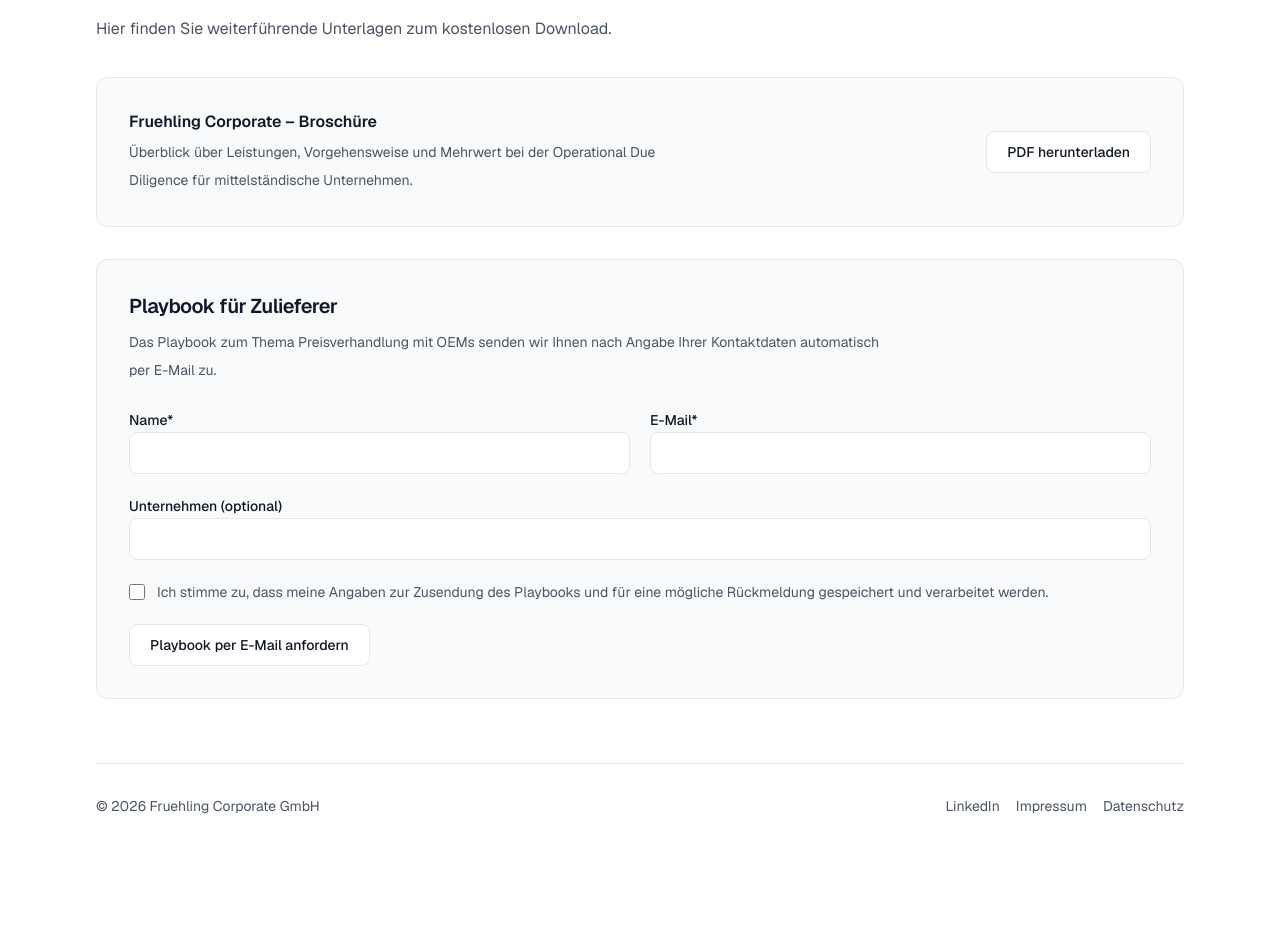
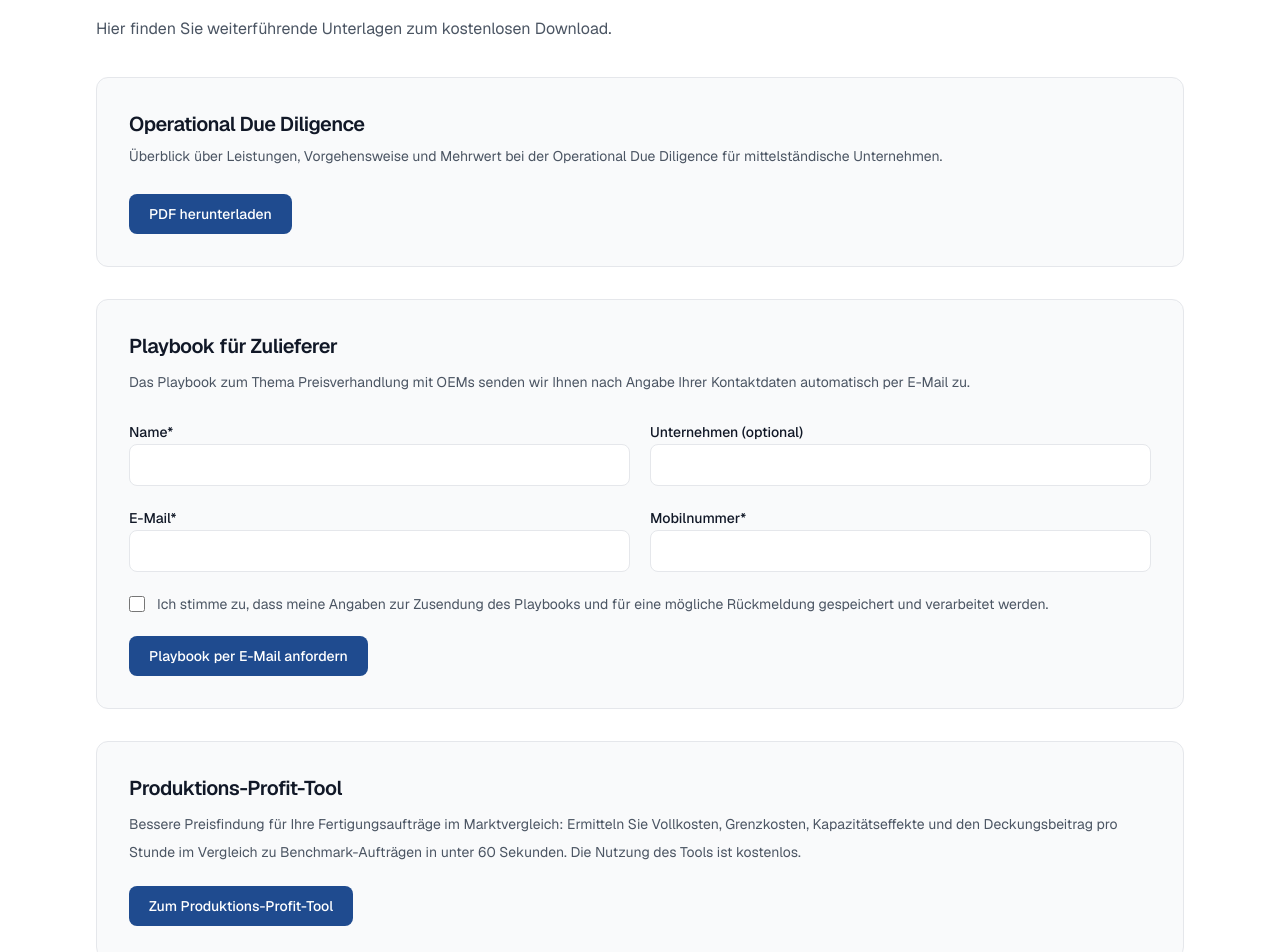
Before and after one commit to carlfruehling/fruehling-corporate, a Next.js app: page /downloads in a window 1280 px wide. Shown: the part 200-1152 px from the top of the page. Before the commit the page ends 1048 px from the top, so only its background shows below. Built offline with nearby package versions, Linux system fonts and the light colour scheme.

Commit message:
Downloads page: unify buttons, fix form layout, restore descriptions, remove text wrapping

```diff
--- a/src/app/about/page.tsx
+++ b/src/app/about/page.tsx
@@ -3,11 +3,11 @@ import Image from "next/image";
 import Link from "next/link";
 
 export const metadata: Metadata = {
-  title: "Über Carl Fruehling | Expertise in Operational Due Diligence",
+  title: "Über Carl Frühling | Expertise in Operational Due Diligence",
   description:
-    "Carl Fruehling: Hintergrund, Erfahrung und Spezialisierung auf Operational Due Diligence für mittelständische Unternehmen.",
+    "Carl Frühling: Hintergrund, Erfahrung und Spezialisierung auf Operational Due Diligence für mittelständische Unternehmen.",
   keywords: [
-    "Carl Fruehling",
+    "Carl Frühling",
     "Operational Due Diligence Experte",
     "Due Diligence Berater Hamburg",
     "Mittelstand Beratung",
@@ -16,56 +16,98 @@ export const metadata: Metadata = {
     canonical: "/about",
   },
   openGraph: {
-    title: "Über Carl Fruehling | Expertise in Operational Due Diligence",
+    title: "Über Carl Frühling | Experte für Operational Due Diligence",
     description:
-      "Carl Fruehling: Hintergrund, Erfahrung und Spezialisierung auf Operational Due Diligence für mittelständische Unternehmen.",
+      "Carl Frühling: Hintergrund, Erfahrung und Spezialisierung auf Operational Due Diligence für mittelständische Unternehmen.",
     url: "https://fruehling-corporate.de/about",
   },
 };
 
 export default function AboutPage() {
   return (
-    <div className="space-y-10">
-      <header className="flex flex-col gap-8 sm:flex-row sm:items-start sm:gap-10 border-l-4 border-accent pl-6 sm:pl-8">
-        <div className="space-y-3">
-          <p className="text-sm font-medium uppercase tracking-[0.14em] text-muted-foreground">
-            Über mich
-          </p>
-          <h1 className="text-3xl font-semibold tracking-tight text-foreground sm:text-4xl">
-            Carl Fruehling
-          </h1>
-        </div>
-        <div className="shrink-0">
+    <div className="grid gap-8 lg:grid-cols-[minmax(320px,440px)_1fr] lg:items-start">
+      <aside className="lg:sticky lg:top-8">
+        <div className="overflow-hidden rounded-2xl border border-border bg-surface shadow-sm">
           <Image
             src="/Carl-Fruehling.jpg"
-            alt="Carl Fruehling"
-            width={160}
-            height={200}
-            className="rounded-xl object-cover object-top shadow-sm"
+            alt="Carl Frühling"
+            width={880}
+            height={1200}
+            className="h-auto w-full object-cover object-top"
             priority
           />
         </div>
+      </aside>
+
+      <div className="space-y-6">
+        <header className="space-y-3 border-l-4 border-accent pl-6 sm:pl-8">
+          <p className="text-sm font-medium uppercase tracking-[0.14em] text-muted-foreground">
+            Ihr Experte
+          </p>
+          <h1 className="text-3xl font-semibold tracking-tight text-foreground sm:text-4xl">
+            M.Sc. (TUM) Carl O. R. Frühling
+          </h1>
         </header>
 
         <section className="rounded-xl border border-border bg-surface p-7 sm:p-8 space-y-4">
         <h2 className="text-xl font-semibold tracking-tight text-foreground">
           Hintergrund
         </h2>
-        <p className="max-w-3xl leading-8 text-muted-foreground">
-          Platzhalter – hier kannst du deinen beruflichen Werdegang,
-          Ausbildung und relevante Stationen beschreiben.
-        </p>
+        <ul className="max-w-3xl list-disc space-y-2 pl-6 leading-8 text-muted-foreground marker:text-accent">
+          <li>Masterstudium des Maschinenbau & Managements an der Technischen Universität München</li>
+          <li>Plant Director eines Tier-1-Automobilzulieferers (&gt;300 Mitarbeitende, &gt;30 % p. a. Wachstum)</li>
+          <li>Director Global Account Management mit &gt;400 Mio. EUR Umsatzverantwortung für internationale OEMs</li>
+          <li>Mehrjährige Verantwortung auf Geschäftsleitungs-, Werk- und Kundenebene</li>
+        </ul>
         </section>
 
         <section className="rounded-xl border border-border bg-surface p-7 sm:p-8 space-y-4">
         <h2 className="text-xl font-semibold tracking-tight text-foreground">
-          Motivation
+          Kernangebote
         </h2>
-        <p className="max-w-3xl leading-8 text-muted-foreground">
-          Platzhalter – warum Due Diligence im Mittelstand, was dich dazu
-          bewogen hat und welchen Mehrwert du für deine Mandanten schaffen
-          möchtest.
-        </p>
+        <ul className="max-w-3xl list-disc space-y-2 pl-6 leading-8 text-muted-foreground marker:text-accent">
+          <li>
+            Operational Due Diligence: Identifikation operativer Risiken, Bewertung der Skalierbarkeit von Organisation,
+            Prozessen und Kapazitäten, Quantifizierung von Value-Creation-Potenzialen.
+          </li>
+          <li>
+            Externe Verhandlungsführung / Commercial Consulting: Strategische Begleitung von OEM- und
+            Key-Account-Verhandlungen, Optimierung von Margen, Risikomanagement und Prozesssteuerung in der Serienfertigung.
+          </li>
+        </ul>
+        </section>
+
+        <section className="rounded-xl border border-border bg-surface p-7 sm:p-8 space-y-4">
+        <h2 className="text-xl font-semibold tracking-tight text-foreground">
+          Arbeitsweise
+        </h2>
+        <ul className="max-w-3xl list-disc space-y-2 pl-6 leading-8 text-muted-foreground marker:text-accent">
+          <li>Operativ fundiert, KPI-gestützt, kurze Entscheidungsgrundlagen</li>
+          <li>Fokus auf umsetzbare Maßnahmen und wirtschaftliche Wirkung</li>
+          <li>Kombination von strategischer Analyse, operativer Umsetzung und Verhandlungssteuerung</li>
+        </ul>
+        </section>
+
+        <section className="rounded-xl border border-border bg-surface p-7 sm:p-8 space-y-4">
+        <h2 className="text-xl font-semibold tracking-tight text-foreground">
+          Ergebnisse
+        </h2>
+        <ul className="max-w-3xl list-disc space-y-2 pl-6 leading-8 text-muted-foreground marker:text-accent">
+          <li>Belastbare Entscheidungsgrundlagen für Investitionen und Transaktionen</li>
+          <li>Identifizierte Risiken, Engpässe und operative Red Flags</li>
+          <li>Quantifizierte Effizienz-, Kosten- und Margenpotenziale (typischerweise 10-30 %)</li>
+          <li>Verbesserte Verhandlungsergebnisse bei OEMs und Key Accounts</li>
+        </ul>
+        </section>
+
+        <section className="rounded-xl border border-border bg-surface p-7 sm:p-8 space-y-4">
+        <h2 className="text-xl font-semibold tracking-tight text-foreground">
+          Verfügbarkeit
+        </h2>
+        <ul className="max-w-3xl list-disc space-y-2 pl-6 leading-8 text-muted-foreground marker:text-accent">
+          <li>Stunden- oder tageweise, remote oder vor Ort</li>
+          <li>Industrie-, Produktions- und Automotive-Unternehmen sowie mittelständische Transaktionsziele</li>
+        </ul>
         </section>
 
         <section className="rounded-xl border border-border bg-surface p-7 sm:p-8 space-y-4">
@@ -78,10 +120,11 @@ export default function AboutPage() {
             href="/contact"
             className="font-medium text-foreground underline underline-offset-4 hover:text-muted-foreground transition"
           >
-            Schreiben Sie mir gerne.
+            <br/>Nehmen Sie Kontakt auf.
           </Link>
         </p>
         </section>
       </div>
+    </div>
   );
 }
--- a/src/app/datenschutz/page.tsx
+++ b/src/app/datenschutz/page.tsx
@@ -58,9 +58,11 @@ export default function DatenschutzPage() {
         <p className="leading-8 text-muted-foreground">
           Bei Nutzung des Kontaktformulars werden die von Ihnen eingegebenen
           Daten (Name, E-Mail-Adresse, Nachricht) zur Bearbeitung der Anfrage
-          verarbeitet. Zusätzlich werden Anfragen aus Kontakt- und
-          Downloadformular in einer Datenbank gespeichert, um Ihre Anfrage
-          nachvollziehbar zu dokumentieren und zu bearbeiten.
+          verarbeitet. Bei der Anforderung des Playbooks werden zusaetzlich
+          Name, E-Mail-Adresse, Mobilnummer und optional Unternehmensangaben
+          verarbeitet. Anfragen aus Kontakt- und Downloadformular werden in
+          einer Datenbank gespeichert, um Ihre Anfrage nachvollziehbar zu
+          dokumentieren und zu bearbeiten.
         </p>
       </section>
 
--- a/src/app/downloads/page.tsx
+++ b/src/app/downloads/page.tsx
@@ -5,29 +5,30 @@ type DownloadsPageProps = {
 };
 
 export const metadata: Metadata = {
-  title: "Downloads | Broschüre und Playbook für Zulieferer",
+  title: "Downloads und Tools | Broschüre, Playbook und Produktions-Profit-Tool",
   description:
-    "Kostenlose Downloads: Broschüre zur Operational Due Diligence und Playbook für Zulieferer zur Preisverhandlung mit OEMs.",
+    "Kostenlose Downloads und Tools: Broschüre zur Operational Due Diligence, Playbook für Zulieferer und Produktions-Profit-Tool.",
   keywords: [
     "Operational Due Diligence PDF",
     "Playbook Zulieferer OEM",
     "Preisverhandlung OEM",
     "Due Diligence Broschuere",
+    "Produktions-Profit-Tool",
   ],
   alternates: {
     canonical: "/downloads",
   },
   openGraph: {
-    title: "Downloads | Broschüre und Playbook für Zulieferer",
+    title: "Downloads und Tools | Broschüre, Playbook und Produktions-Profit-Tool",
     description:
-      "Kostenlose Downloads: Broschüre zur Operational Due Diligence und Playbook für Zulieferer zur Preisverhandlung mit OEMs.",
+      "Kostenlose Downloads und Tools: Broschüre zur Operational Due Diligence, Playbook für Zulieferer und Produktions-Profit-Tool.",
     url: "https://fruehling-corporate.de/downloads",
   },
 };
 
 const downloads = [
   {
-    title: "Fruehling Corporate – Broschüre",
+    title: "Operational Due Diligence",
     description:
       "Überblick über Leistungen, Vorgehensweise und Mehrwert bei der Operational Due Diligence für mittelständische Unternehmen.",
     href: "/Operational Due Diligence_Fruehling Corporate.pdf",
@@ -74,18 +75,20 @@ export default async function DownloadsPage({ searchParams }: DownloadsPageProps
         {downloads.map((item) => (
           <li
             key={item.href}
-            className="flex flex-col gap-4 rounded-xl border border-border bg-surface p-7 sm:flex-row sm:items-center sm:justify-between sm:p-8"
+            className="flex flex-col gap-6 rounded-xl border border-border bg-surface p-7 sm:p-8"
           >
             <div className="space-y-1">
-              <p className="font-semibold text-foreground">{item.title}</p>
-              <p className="max-w-xl text-sm leading-7 text-muted-foreground">
+              <h2 className="text-xl font-semibold tracking-tight text-foreground">
+                {item.title}
+              </h2>
+              <p className="text-sm leading-7 text-muted-foreground">
                 {item.description}
               </p>
             </div>
             <a
               href={item.href}
               download
-              className="shrink-0 rounded-lg border border-border bg-white px-5 py-2.5 text-sm font-medium text-foreground transition hover:bg-surface"
+              className="inline-flex w-fit items-center rounded-lg bg-accent px-5 py-2.5 text-sm font-medium text-white! transition hover:bg-accent-strong"
             >
               {item.label}
             </a>
@@ -98,9 +101,8 @@ export default async function DownloadsPage({ searchParams }: DownloadsPageProps
           <h2 className="text-xl font-semibold tracking-tight text-foreground">
             Playbook für Zulieferer
           </h2>
-          <p className="max-w-3xl text-sm leading-7 text-muted-foreground">
-            Das Playbook zum Thema Preisverhandlung mit OEMs senden wir Ihnen
-            nach Angabe Ihrer Kontaktdaten automatisch per E-Mail zu.
+          <p className="text-sm leading-7 text-muted-foreground">
+            Das Playbook zum Thema Preisverhandlung mit OEMs senden wir Ihnen nach Angabe Ihrer Kontaktdaten automatisch per E-Mail zu.
           </p>
         </div>
 
@@ -132,6 +134,18 @@ export default async function DownloadsPage({ searchParams }: DownloadsPageProps
             </div>
 
             <div className="space-y-2">
+              <label htmlFor="company" className="text-sm font-medium text-foreground">
+                Unternehmen (optional)
+              </label>
+              <input
+                id="company"
+                name="company"
+                type="text"
+                className="w-full rounded-lg border border-border bg-white px-3 py-2.5 text-sm text-foreground outline-none transition focus:border-foreground"
+              />
+            </div>
+
+            <div className="space-y-2">
               <label htmlFor="email" className="text-sm font-medium text-foreground">
                 E-Mail*
               </label>
@@ -143,18 +157,19 @@ export default async function DownloadsPage({ searchParams }: DownloadsPageProps
                 className="w-full rounded-lg border border-border bg-white px-3 py-2.5 text-sm text-foreground outline-none transition focus:border-foreground"
               />
             </div>
-          </div>
 
-          <div className="space-y-2">
-            <label htmlFor="company" className="text-sm font-medium text-foreground">
-              Unternehmen (optional)
-            </label>
-            <input
-              id="company"
-              name="company"
-              type="text"
-              className="w-full rounded-lg border border-border bg-white px-3 py-2.5 text-sm text-foreground outline-none transition focus:border-foreground"
-            />
+            <div className="space-y-2">
+              <label htmlFor="mobilePhone" className="text-sm font-medium text-foreground">
+                Mobilnummer*
+              </label>
+              <input
+                id="mobilePhone"
+                name="mobilePhone"
+                type="tel"
+                required
+                className="w-full rounded-lg border border-border bg-white px-3 py-2.5 text-sm text-foreground outline-none transition focus:border-foreground"
+              />
+            </div>
           </div>
 
           <label className="flex items-start gap-3 text-sm leading-6 text-muted-foreground">
@@ -173,12 +188,32 @@ export default async function DownloadsPage({ searchParams }: DownloadsPageProps
 
           <button
             type="submit"
-            className="rounded-lg border border-border bg-white px-5 py-2.5 text-sm font-medium text-foreground transition hover:bg-background"
+            className="inline-flex w-fit items-center rounded-lg bg-accent px-5 py-2.5 text-sm font-medium text-white! transition hover:bg-accent-strong"
           >
             Playbook per E-Mail anfordern
           </button>
         </form>
       </section>
+
+            <section className="rounded-xl border border-border bg-surface p-7 sm:p-8">
+        <div className="space-y-2">
+          <h2 className="text-xl font-semibold tracking-tight text-foreground">
+            Produktions-Profit-Tool
+          </h2>
+          <p className="text-sm leading-7 text-muted-foreground">
+            Bessere Preisfindung für Ihre Fertigungsaufträge im Marktvergleich: Ermitteln Sie Vollkosten, Grenzkosten, Kapazitätseffekte und den Deckungsbeitrag pro Stunde im Vergleich zu Benchmark-Aufträgen in unter 60 Sekunden. Die Nutzung des Tools ist kostenlos.
+          </p>
+        </div>
+
+        <a
+          href="https://production-profit-tool.fruehling-corporate.de"
+          target="_blank"
+          rel="noopener noreferrer"
+          className="mt-5 inline-flex w-fit items-center rounded-lg bg-accent px-5 py-2.5 text-sm font-medium text-white! transition hover:bg-accent-strong"
+        >
+          Zum Produktions-Profit-Tool
+        </a>
+      </section>
     </div>
   );
 }
--- a/src/app/layout.tsx
+++ b/src/app/layout.tsx
@@ -35,6 +35,7 @@ export const metadata: Metadata = {
     "KMU",
     "Unternehmensübernahme",
     "Transaktionsberatung",
+    "Unternehmensnachfolge",
   ],
   authors: [{ name: "Fruehling Corporate GmbH" }],
   creator: "Fruehling Corporate GmbH",
--- a/src/app/page.tsx
+++ b/src/app/page.tsx
@@ -68,7 +68,9 @@ export default function Home() {
           Fruehling Corporate
         </p>
         <h1 className="max-w-3xl text-3xl font-semibold tracking-tight text-foreground sm:text-4xl">
-          Operational Due Diligence für mittelständische Unternehmen
+          Operational Due Diligence
+          <br />
+          für mittelständische Unternehmen
         </h1>
         <p className="max-w-3xl text-lg leading-8 text-muted-foreground">
           Transparenz bei Chancen und Risiken sowie fundierte
@@ -127,7 +129,7 @@ export default function Home() {
         <h2 className="text-2xl font-semibold tracking-tight text-foreground">
           Nächster Schritt
         </h2>
-        <p className="mt-4 max-w-3xl leading-8 text-muted-foreground">
+        <p className="mt-4 leading-8 text-muted-foreground">
           Bei Interesse an einem unverbindlichen Austausch zu einem konkreten
           Vorhaben freuen wir uns auf Ihre Nachricht.
         </p>
--- a/src/app/sitemap.ts
+++ b/src/app/sitemap.ts
@@ -12,12 +12,6 @@ export default function sitemap(): MetadataRoute.Sitemap {
     },
     {
       url: `${baseUrl}/about`,
-      lastModified: new Date(),
-      changeFrequency: "monthly",
-      priority: 0.8,
-    },
-    {
-      url: `${baseUrl}/tool`,
       lastModified: new Date(),
       changeFrequency: "monthly",
       priority: 0.8,
--- a/src/app/tool/page.tsx
+++ b/src/app/tool/page.tsx
@@ -1,42 +1,5 @@
-import type { Metadata } from "next";
-
-export const metadata: Metadata = {
-  title: "Produktions-Profit-Tool | Fertigungsaufträge analysieren",
-  description:
-    "Interaktives Produktions-Profit-Tool zur schnellen Analyse von Fertigungsaufträgen, Deckungsbeiträgen und Ergebnishebeln.",
-  keywords: [
-    "Produktions-Profit-Tool",
-    "Fertigungsauftraege analysieren",
-    "Deckungsbeitrag Tool",
-    "Kalkulation Produktion",
-  ],
-  alternates: {
-    canonical: "/tool",
-  },
-  openGraph: {
-    title: "Produktions-Profit-Tool | Fertigungsaufträge analysieren",
-    description:
-      "Interaktives Produktions-Profit-Tool zur schnellen Analyse von Fertigungsaufträgen, Deckungsbeiträgen und Ergebnishebeln.",
-    url: "https://fruehling-corporate.de/tool",
-  },
-};
+import { permanentRedirect } from "next/navigation";
 
 export default function ToolPage() {
-  return (
-    <div className="space-y-6">
-      <h1 className="text-3xl font-semibold tracking-tight text-foreground">Tool</h1>
-      <p className="max-w-3xl leading-8 text-muted-foreground">
-        Das Rechentool ist unter der folgenden Subdomain erreichbar. Es kann ohne
-        zusätzlichen Login für eine erste Analyse genutzt werden.
-      </p>
-      <a
-        href="https://production-profit-tool.fruehling-corporate.de"
-        target="_blank"
-        rel="noopener noreferrer"
-        className="inline-flex items-center rounded-md bg-accent px-5 py-3 text-sm font-medium text-white! transition hover:bg-accent-strong"
-      >
-        Zum Produktions-Profit-Tool
-      </a>
-    </div>
-  );
+  permanentRedirect("/downloads");
 }
--- a/src/components/site-header.tsx
+++ b/src/components/site-header.tsx
@@ -2,8 +2,7 @@ import Link from "next/link";
 
 const navigation = [
   { href: "/", label: "Start" },
-  { href: "/about", label: "Über mich" },
-  { href: "/tool", label: "Tool" },
+  { href: "/about", label: "About" },
   { href: "/downloads", label: "Downloads" },
   { href: "/contact", label: "Kontakt" },
 ];
@@ -17,7 +16,7 @@ export function SiteHeader() {
             Fruehling Corporate
           </Link>
           <p className="mt-1 text-sm text-muted-foreground">
-            Due Diligence und Analyse von mittelständischen Unternehmen
+            Operational Due Diligence und Bewertung von mittelständischen Unternehmen
           </p>
         </div>
         <nav aria-label="Hauptnavigation">
--- a/src/lib/lead-storage.ts
+++ b/src/lib/lead-storage.ts
@@ -4,6 +4,7 @@ type LeadPayload = {
   source: LeadSource;
   name: string;
   email: string;
+  mobilePhone?: string;
   company?: string;
   message?: string;
   privacyAccepted: boolean;
@@ -33,6 +34,7 @@ export async function saveLead(payload: LeadPayload) {
       source: payload.source,
       name: payload.name,
       email: payload.email,
+      mobile_phone: payload.mobilePhone ?? null,
       company: payload.company ?? null,
       message: payload.message ?? null,
       privacy_accepted: payload.privacyAccepted,
```
Also changed, not shown: src/app/api/playbook-request/route.ts (+15 -1 lines), 2 other files (tests, documents, lock files or other folders). Lines whose indentation alone changed are shown as unchanged.
